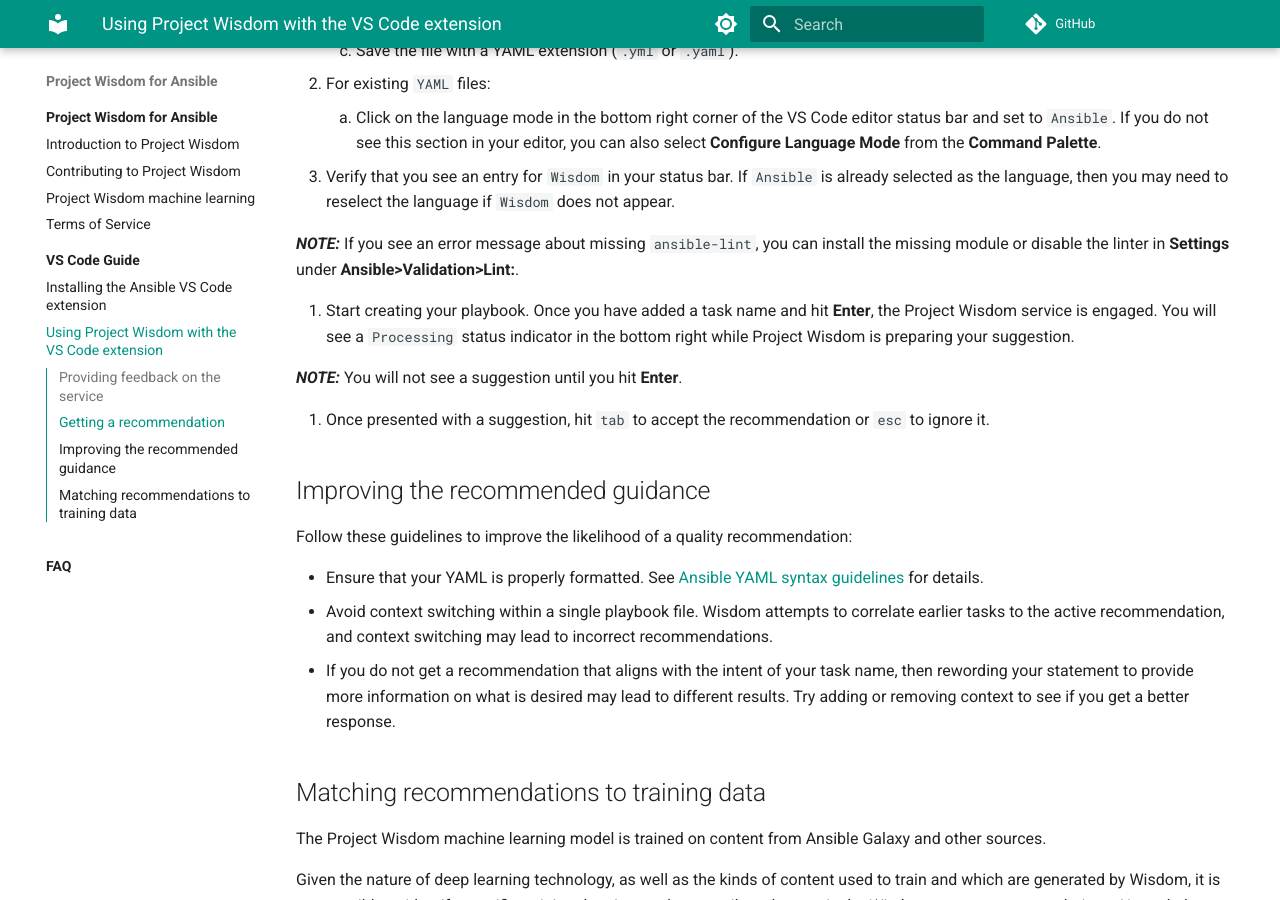
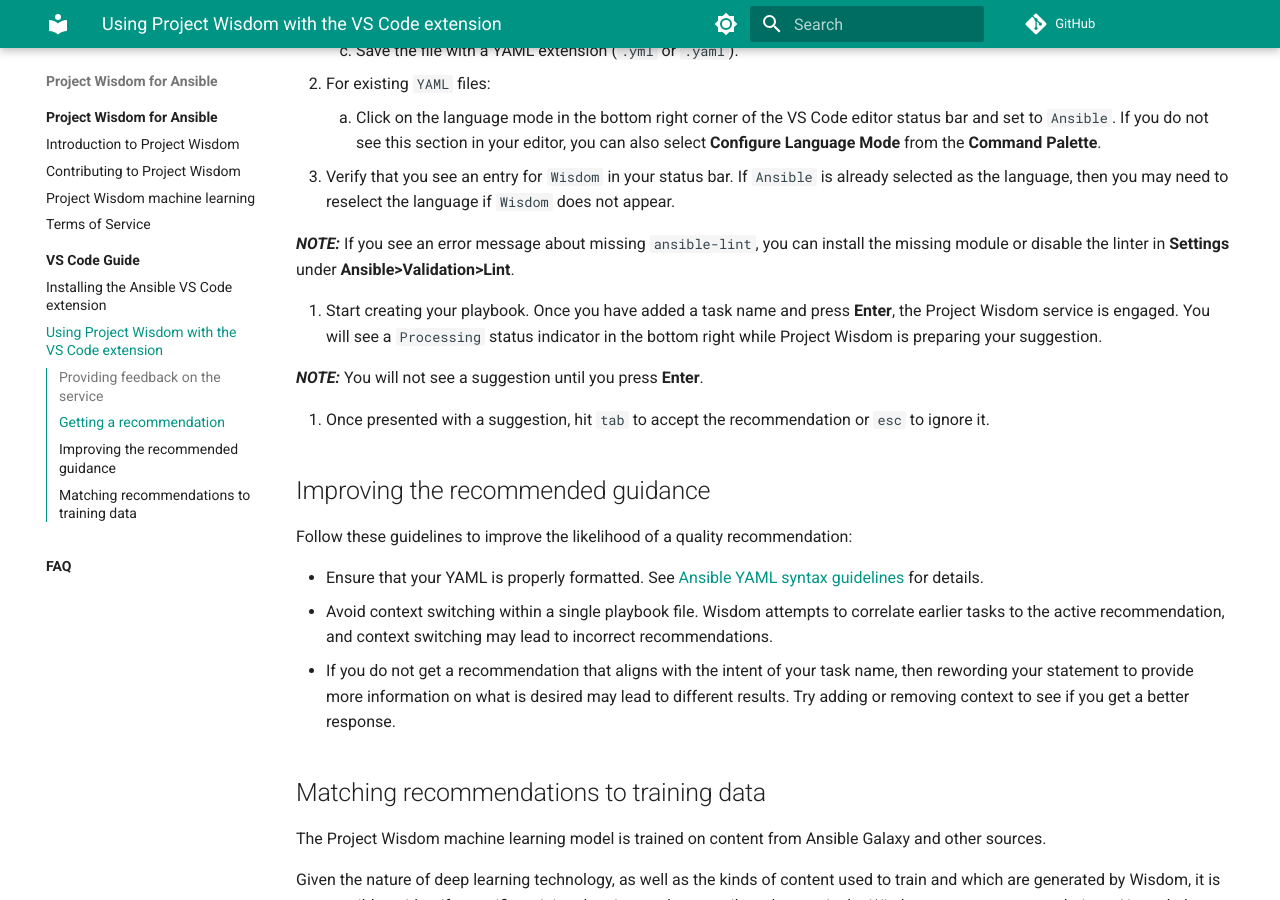
Before and after one commit to ansible/ansible-lightspeed, an MkDocs documentation site: the page built from docs/vscode_guide/using_vs.md, in a window 1280 px wide and 900 px high, scrolled down 748 px. Built offline with MkDocs 1.6.1 and Material for MkDocs 9.7.7, drawn with Linux system fonts in a browser that asks for light colours; comment, search, counter and statistics services are not loaded.

Commit message:
Update using_vs.md

```diff
--- a/docs/vscode_guide/using_vs.md
+++ b/docs/vscode_guide/using_vs.md
@@ -18,11 +18,11 @@ To generate a recommendation from Project Wisdom:
      1. Click on the language mode in the bottom right corner of the VS Code editor status bar and set to `Ansible`. If you do not see this section in your editor, you can also select **Configure Language Mode** from the **Command Palette**.
 3. Verify that you see an entry for `Wisdom` in your status bar. If `Ansible` is already selected as the language, then you may need to reselect the language if `Wisdom` does not appear.
 
-   **_NOTE:_** If you see an error message about missing `ansible-lint`, you can install the missing module or disable the linter in **Settings** under **Ansible>Validation>Lint:**.
+   **_NOTE:_** If you see an error message about missing `ansible-lint`, you can install the missing module or disable the linter in **Settings** under **Ansible>Validation>Lint**.
 
-4. Start creating your playbook. Once you have added a task name and hit **Enter**, the Project Wisdom service is engaged. You will see a `Processing` status indicator in the bottom right while Project Wisdom is preparing your suggestion.
+4. Start creating your playbook. Once you have added a task name and press **Enter**, the Project Wisdom service is engaged. You will see a `Processing` status indicator in the bottom right while Project Wisdom is preparing your suggestion.
 
-   **_NOTE:_** You will not see a suggestion until you hit **Enter**.
+   **_NOTE:_** You will not see a suggestion until you press **Enter**.
 
 5. Once presented with a suggestion, hit `tab` to accept the recommendation or `esc` to ignore it.
 
```
